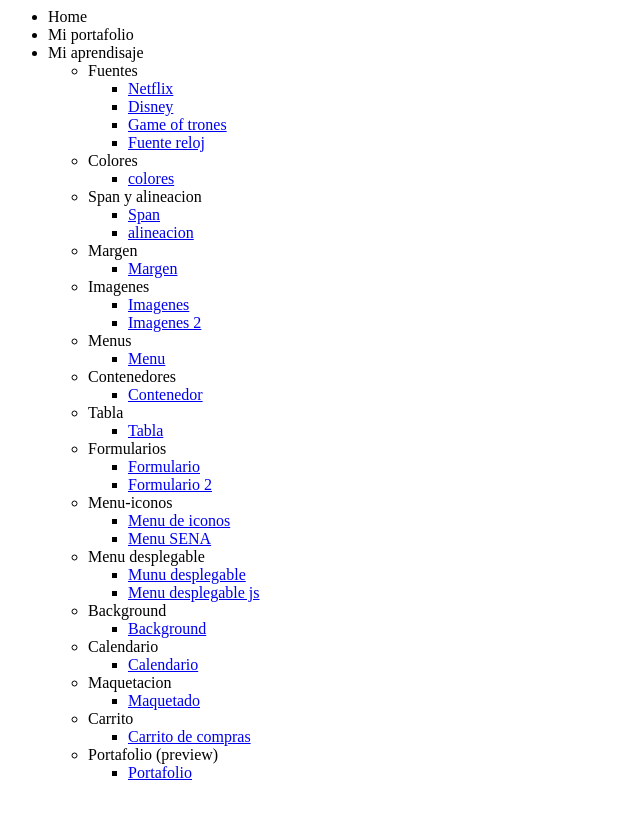
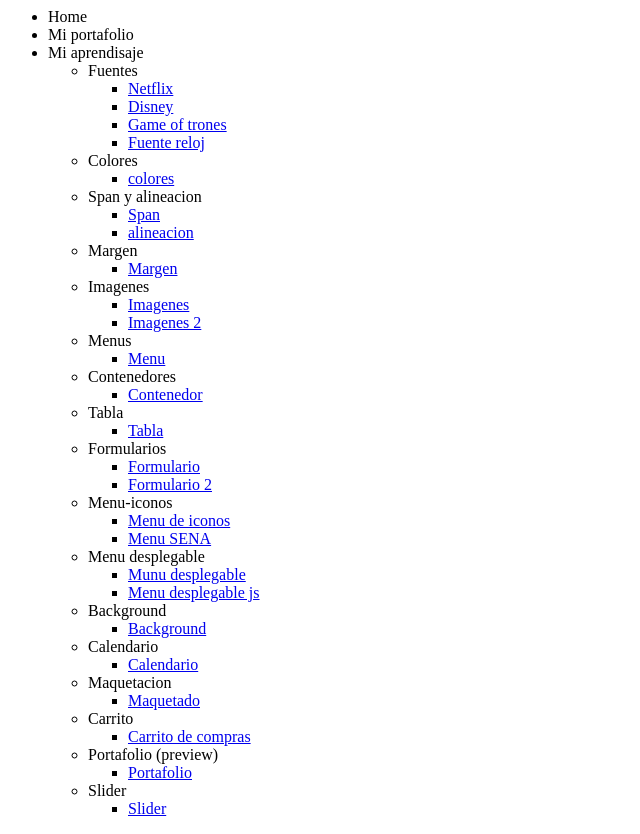
Before and after one commit to danielcordoba12/Mi-sito-web, a plain HTML site: page index.html in a window 1280 px wide. Shown: the whole page, without its empty margins (0-640 px from the left). Before the commit the page ends 800 px from the top, so only its background shows below. Drawn offline with Linux system fonts and the light colour scheme; files that its build step writes are made by us from their sources.

Commit message:
slider-1.1

```diff
--- a/css/slider.css
+++ b/css/slider.css
@@ -36,7 +36,6 @@
 }
 .style-item {
     color: white;
-
     font-weight: 600;
     display: inline-block;
     text-decoration: none;
--- a/index.html
+++ b/index.html
@@ -67,6 +67,7 @@
                                     <li><a href="Menu-iconos.html">Menu de iconos</Menu></a></li>
                                     <li><a href="menuhorizonta.html">Menu SENA</a></li>
                                 </ul>
+                            </li>
                             <li>Menu desplegable
                                 <ul>
                                     <li><a href="menu-subitems.html ">Munu desplegable</a></li>
@@ -98,9 +99,13 @@
                                     <li><a href="portafolio.html">Portafolio</a></li>
                                 </ul>
                             </li>
+                            <li>Slider
+                                <ul>
+                                    <li><a href="slider.html">Slider</a></li>
+                                </ul>
+                            </li>
 
 
-                            </li>
                     </ul>
                 </nav>
             </div>
```
